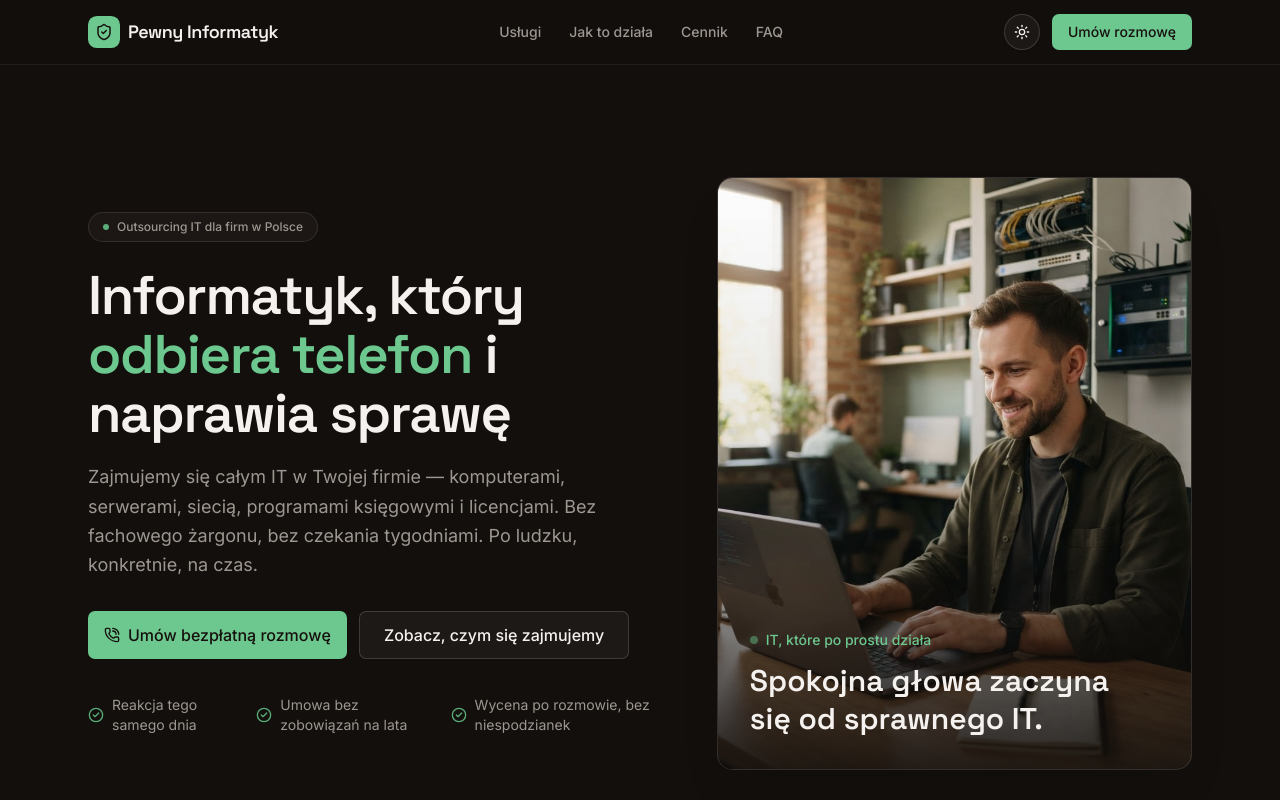
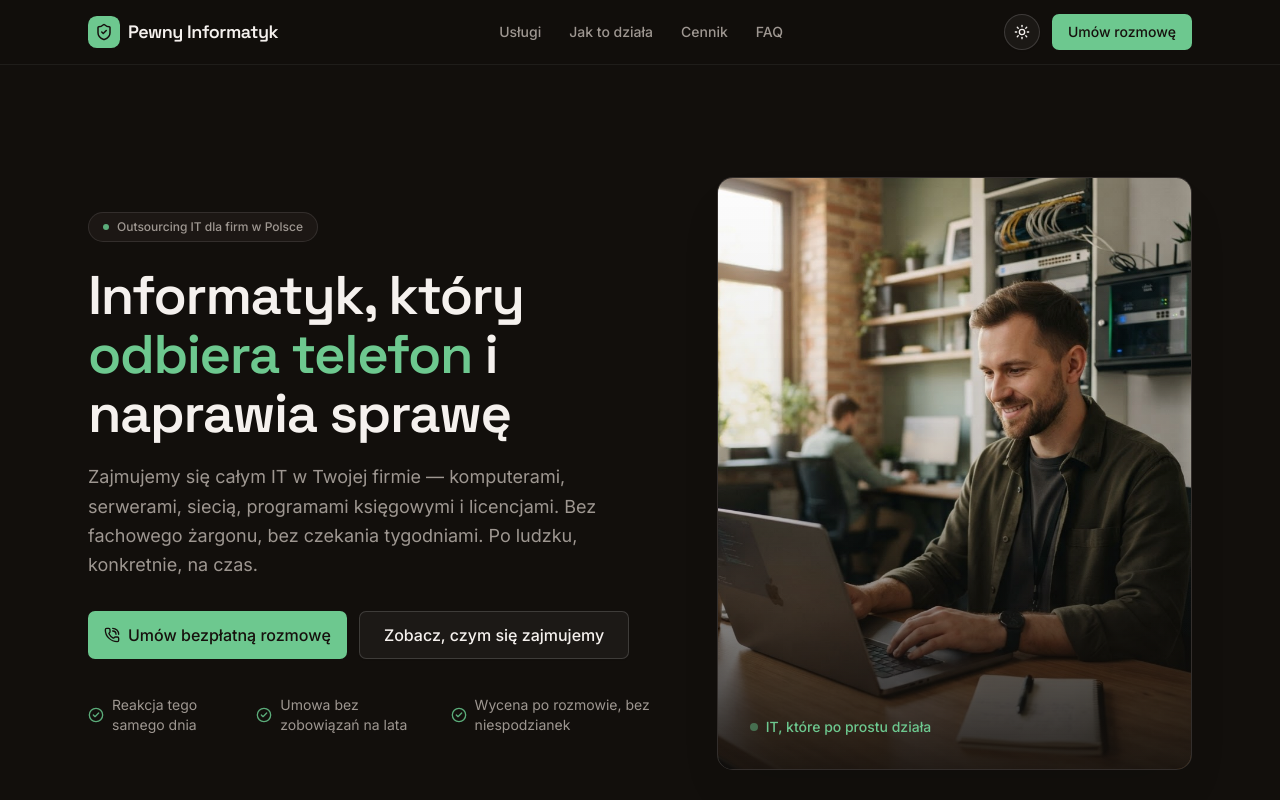
Before and after one commit to Mat01K/pewny-informatyk-1o, a Next.js app: page / in a window 1280 px wide. Shown: the top 800 px of the page. Built offline with nearby package versions, Linux system fonts and the light colour scheme.

Commit message:
feat: remove redundant hero subheading\n\nRemoved the redundant subheading in the hero component for cleaner UI.

```diff
--- a/components/hero.tsx
+++ b/components/hero.tsx
@@ -81,9 +81,6 @@ export function Hero() {
                   <span className="size-2 animate-pulse rounded-full bg-accent" />
                   IT, które po prostu działa
                 </div>
-                <p className="mt-3 max-w-sm font-heading text-2xl font-semibold leading-tight text-foreground sm:text-3xl">
-                  Spokojna głowa zaczyna się od sprawnego IT.
-                </p>
               </div>
             </div>
           </div>
```
